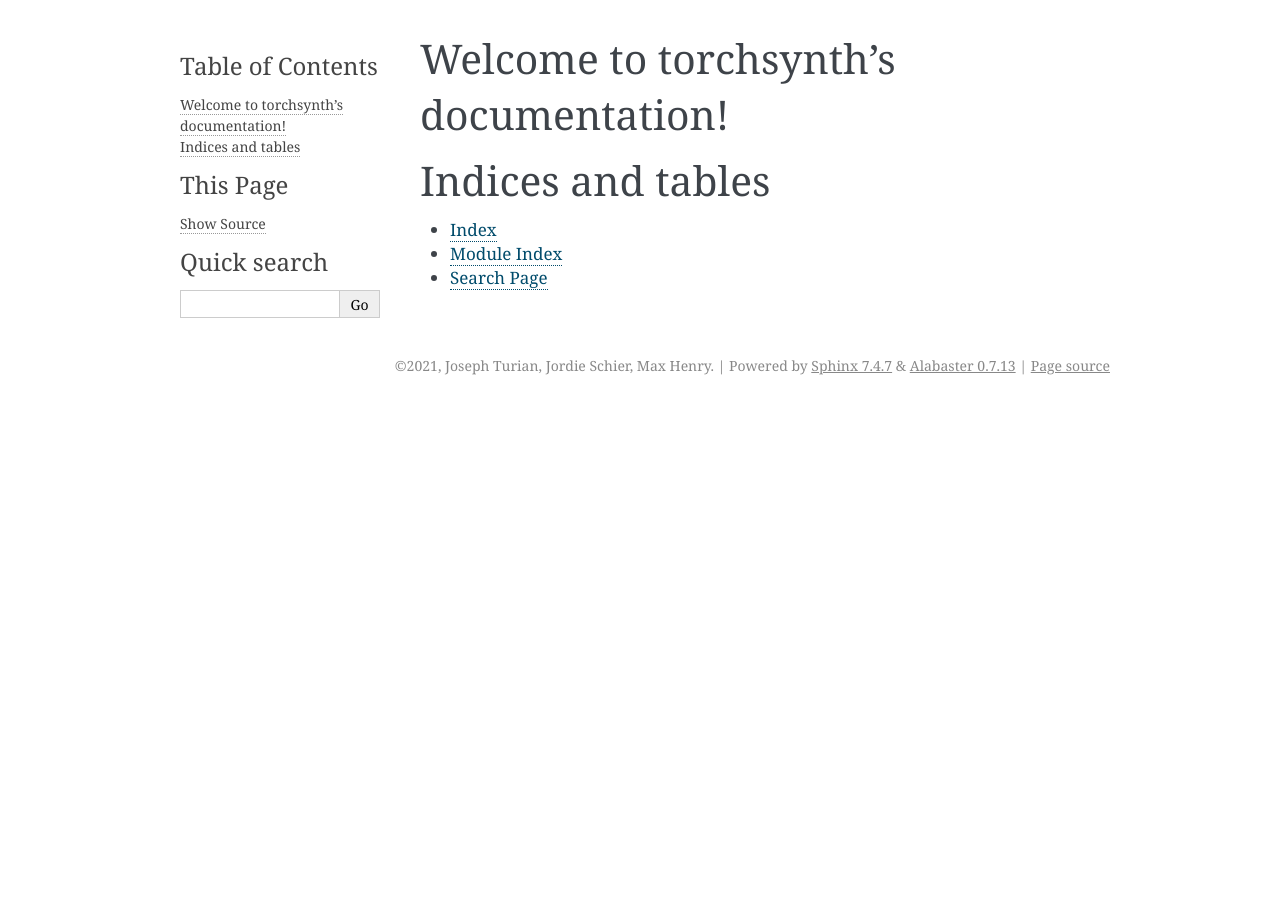
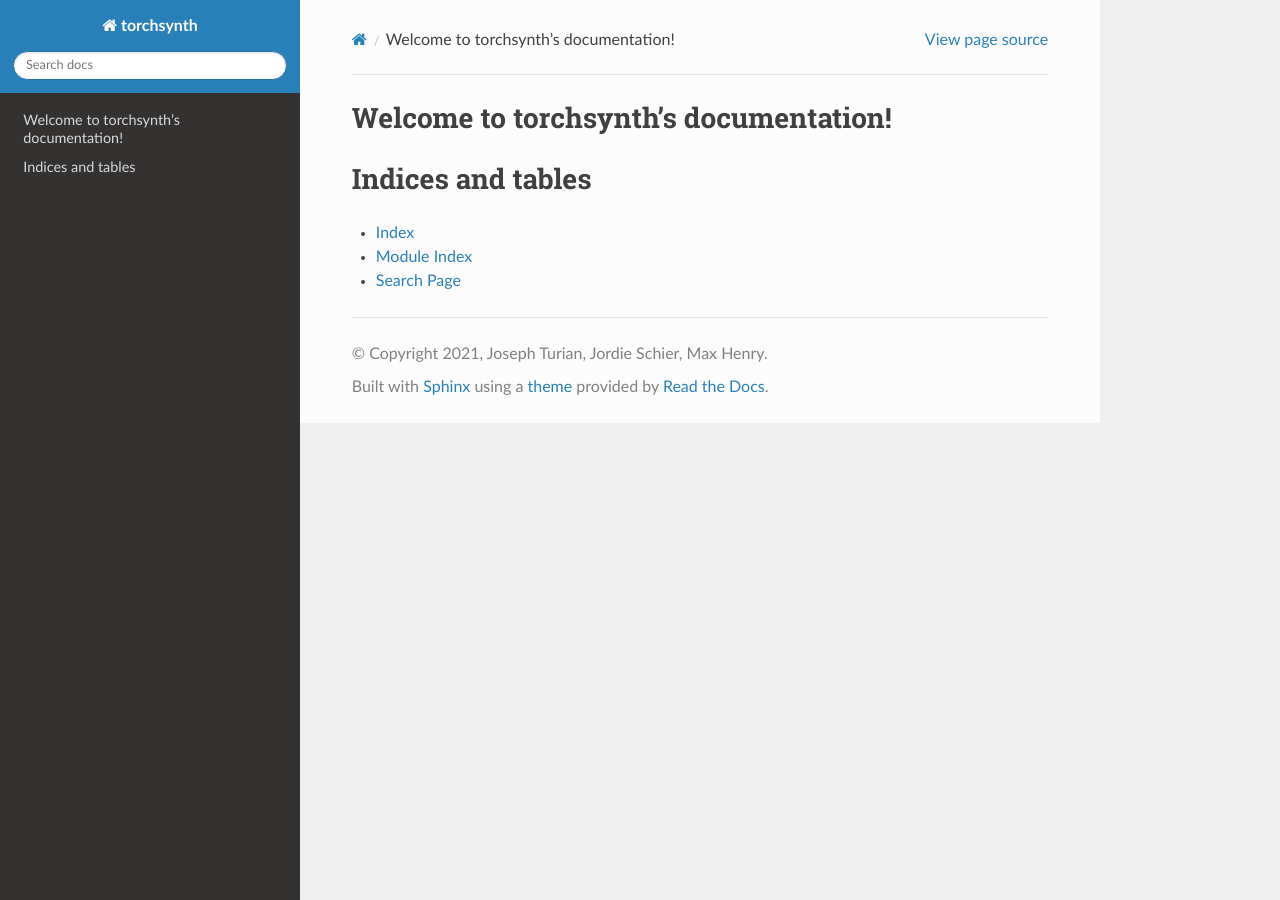
Before and after one commit to torchsynth/torchsynth, a Sphinx documentation site: the page built from source/index.rst, in a window 1280 px wide. Built offline with Sphinx 7.4.7 and the Read the Docs theme 2.0.0, drawn with Linux system fonts in a browser that asks for light colours.

Commit message:
Remove conf.py

```diff
--- a/source/conf.py
+++ b/source/conf.py
@@ -40,13 +40,22 @@ templates_path = ["_templates"]
 # This pattern also affects html_static_path and html_extra_path.
 exclude_patterns = []
 
+import sphinx_rtd_theme
+
+extensions = [
+    "sphinx.ext.autodoc",
+    "sphinx.ext.intersphiex",
+    "sphinx_rtd_theme",
+]
+
+intersphinx_mapping = {"python": ("https://docs.python.org/3", None)}
 
 # -- Options for HTML output -------------------------------------------------
 
 # The theme to use for HTML and HTML Help pages.  See the documentation for
 # a list of builtin themes.
 #
-html_theme = "alabaster"
+html_theme = "sphinx_rtd_theme"
 
 # Add any paths that contain custom static files (such as style sheets) here,
 # relative to this directory. They are copied after the builtin static files,
```
Also changed, not shown: conf.py (deleted, +0 -12 lines).
